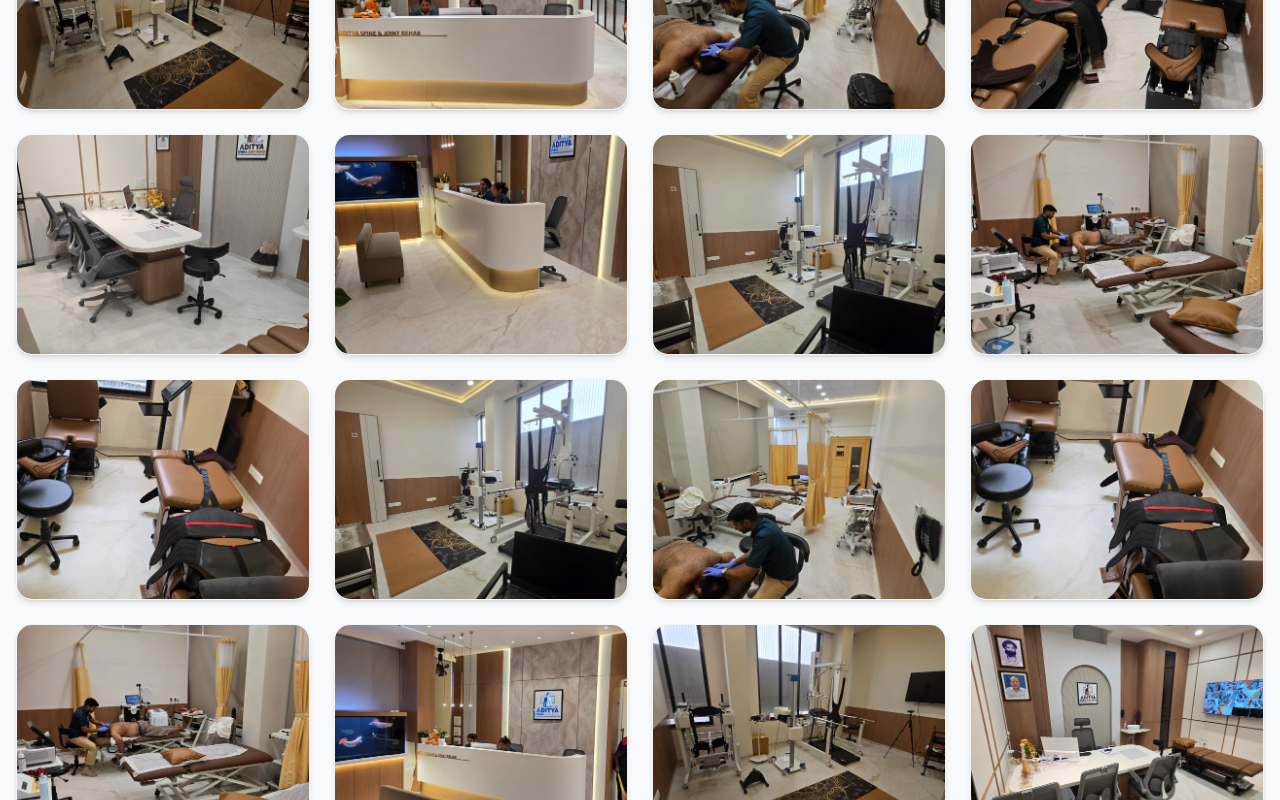
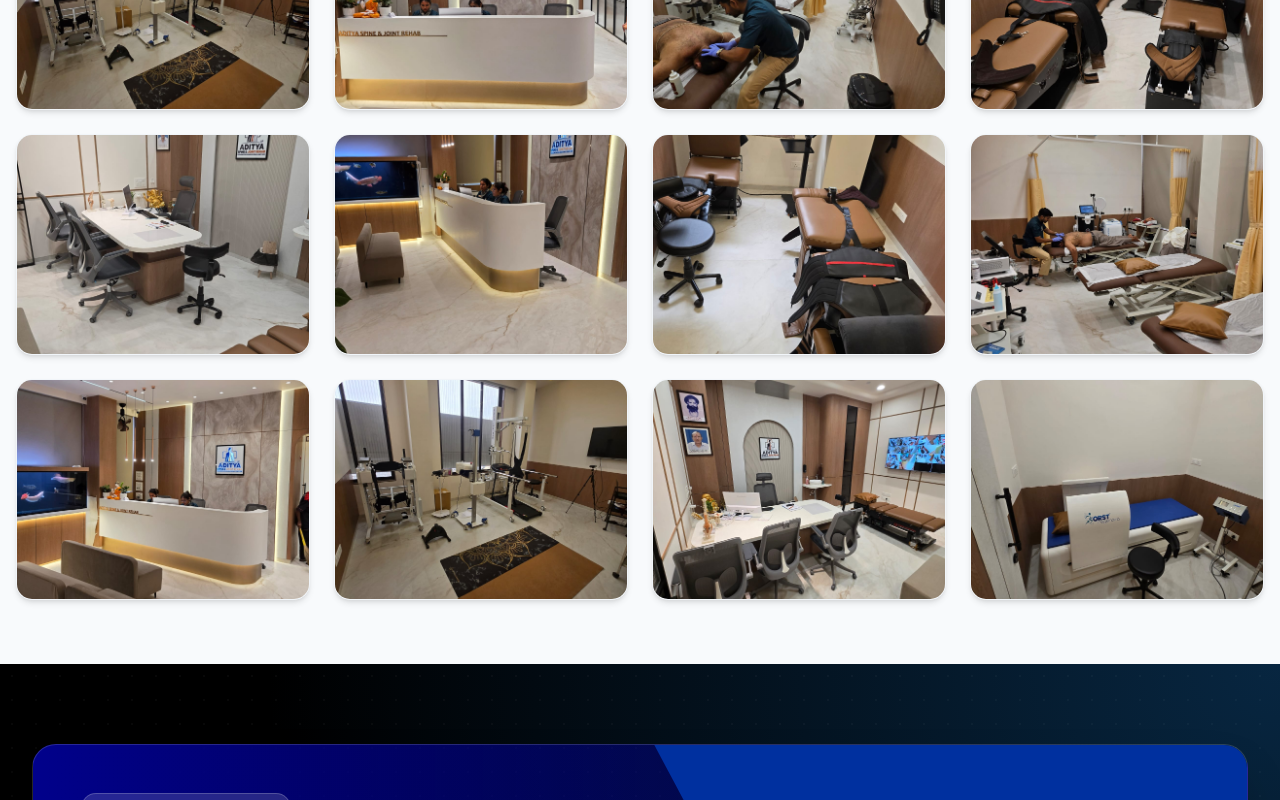
Before and after one commit to Amansingh843369/Spine_hub, a Next.js app: page /gallery in a window 1280 px wide. Shown: the part 710-1510 px from the top of the page. Built offline with nearby package versions, Linux system fonts and the light colour scheme.

Commit message:
product page design updated

```diff
--- a/app/gallery/page.js
+++ b/app/gallery/page.js
@@ -13,11 +13,7 @@ const galleryData = [
   { id: 4, src: '/4.jpeg', alt: 'Modern Clinic Facility', category: 'facility' },
   { id: 5, src: '/5.jpeg', alt: 'Personalized Patient Care', category: 'treatment' },
   { id: 6, src: '/6.jpeg', alt: 'Advanced Equipment', category: 'facility' },
-  { id: 7, src: '/7.jpeg', alt: 'Expert Consultation', category: 'treatment' },
-  { id: 8, src: '/8.jpeg', alt: 'Recovery Progress', category: 'therapy' },
-  { id: 9, src: '/9.jpeg', alt: 'Recovery Progress', category: 'therapy' },
-  { id: 10, src: '/10.jpeg', alt: 'Recovery Progress', category: 'therapy' },
-  { id: 11, src: '/11.jpeg', alt: 'Recovery Progress', category: 'therapy' },
+
   { id: 12, src: '/12.jpeg', alt: 'Recovery Progress', category: 'therapy' },
   { id: 13, src: '/13.jpeg', alt: 'Recovery Progress', category: 'therapy' },
   { id: 14, src: '/14.jpeg', alt: 'Recovery Progress', category: 'therapy' },
```
